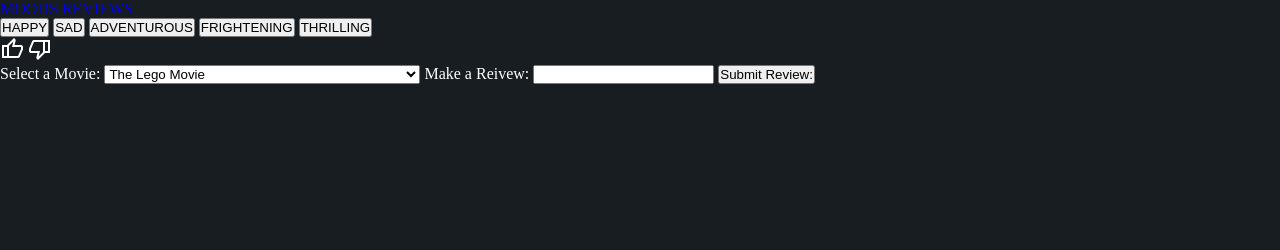
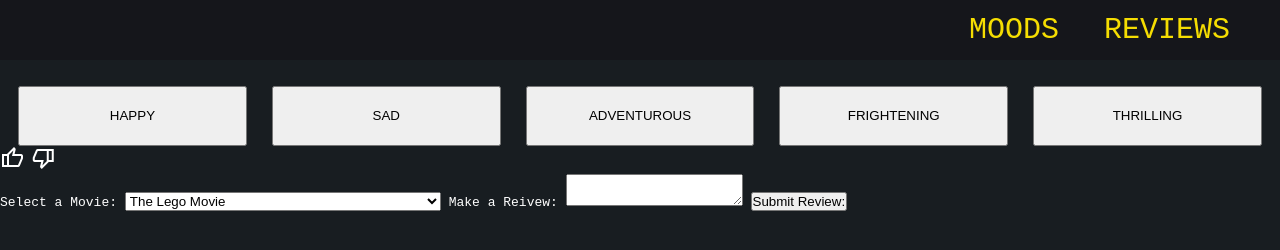
Before and after one commit to tedpreston29/Week-5-TeamProject, a website built with Vite: page client/index.html in a window 1280 px wide. Built offline with nearby package versions, Linux system fonts and the light colour scheme.

Commit message:
basic styling

```diff
--- a/client/index.html
+++ b/client/index.html
@@ -17,7 +17,7 @@
       <!-- src to logo here? -->
       <!-- Nav Bar Colour: #132125 -->
       <!-- Backgroun Colour #181D21 -->
-      <nav>
+      <nav id="navBar">
         <a href="#movieMoodMatcher">MOODS</a>
         <a href="#movieReviews">REVIEWS</a>
       </nav>
@@ -25,16 +25,15 @@
 
     <main>
       <section id="mainDisplay">
-        <div>
+        <div id="moodButtons">
           <button id="happy" class="happyMood">HAPPY</button>
           <button id="sad" class="sadMood">SAD</button>
           <button id="adventurous" class="adventurousMood">ADVENTUROUS</button>
           <button id="frightening" class="frightenedMood">FRIGHTENING</button>
           <button id="thrilling" class="thrillingMood">THRILLING</button>
         </div>
-        <div id="mainDisplay" class="mainDisplay" />
         <!-- Button Colours #F5DD02 (YELLOW) #00DDFF (BLUE) -->
-        <div>
+        <div id="thumbsUp/Down">
           <span class="material-symbols-outlined"> thumb_up </span>
           <span class="material-symbols-outlined"> thumb_down </span>
         </div>
@@ -56,7 +55,7 @@
           </select>
 
           <label for="reviewBox">Make a Reivew:</label>
-          <input type="text" id="reviewBox" required>
+          <textarea type="text" id="reviewBox" required></textarea>
 
           <button type="submit">Submit Review:</button>
       </section>
--- a/client/src/style.css
+++ b/client/src/style.css
@@ -8,4 +8,42 @@
 body {
   background-color: #181d21;
   color: white;
+  font-family: monospace;
 }
+
+#navBar {
+  background-color: #15161b;
+  display: flex;
+  flex-wrap: wrap;
+  justify-content: flex-end;
+  padding-right: 50px;
+  align-items: center;
+  gap: 45px;
+  height: 60px;
+  font-size: 30px;
+}
+
+#navBar a {
+  text-decoration: none;
+  color: #f5dd02;
+}
+#mainDisplay {
+}
+
+#moodButtons {
+  display: grid;
+  grid-template-columns: repeat(5, 1fr);
+  grid-template-rows: 1fr;
+  grid-column-gap: 2%;
+  grid-row-gap: 0px;
+  height: 60px;
+  max-width: 100vw;
+  margin-top: 2%;
+  margin-left: 18px;
+  margin-right: 18px;
+}
+
+#moodButtons > button {
+  width: 100%;
+  height: 100%;
+}
```
